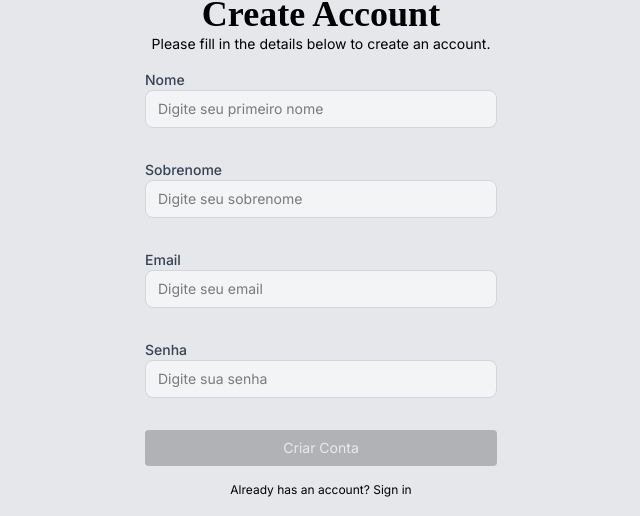
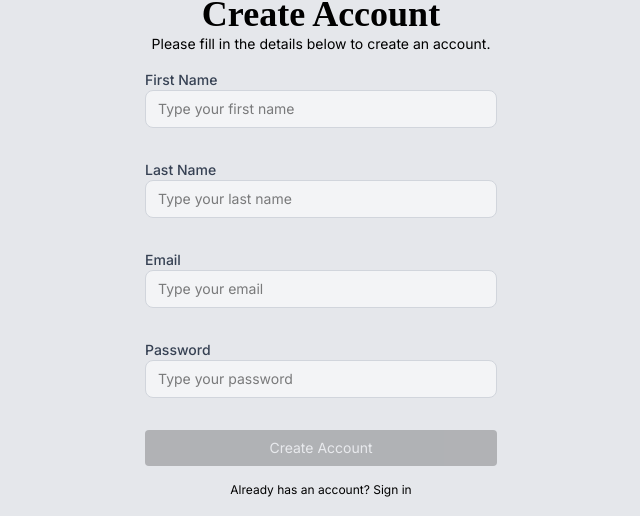
Before and after one commit to Samuel-lab-prog/Blog, a React (Vite) app: page /signup in a window 1280 px wide. Shown: the part 154-670 px from the top of the page, without its empty margins (319-959 px from the left). Built offline with nearby package versions, Linux system fonts and the light colour scheme; a web font is replaced by a local one.

Commit message:
Funcionando o cadastro e login de usuários

```diff
--- a/src/App.tsx
+++ b/src/App.tsx
@@ -14,10 +14,10 @@ import hamburgerIcon from './assets/hamburgerIcon.svg';
 const navbarProps = {
   brandName: 'The blog',
   links: [
-    { label: 'Início', to: '/' },
-    { label: 'Sobre mim', to: '/about' },
+    { label: 'Home', to: '/' },
+    { label: 'About Me', to: '/about' },
     { label: 'Posts', to: '/posts' },
-    { label: 'Contate-me', to: '/contact' },
+    { label: 'Contact Me', to: '/contact' },
     { label: 'Login', to: '/signin' },
   ],
   dropdownIconSrc: hamburgerIcon,
--- a/src/components/Navbar.tsx
+++ b/src/components/Navbar.tsx
@@ -96,7 +96,7 @@ export default function Navbar({
             <img
               src={dropdownIconSrc}
               alt="Dropdown"
-              className={`h-full transition-all duration-200 ${isDropdownOpen ? 'rotate-90' : ''}`}
+              className={`h-8 transition-all duration-200 opacity-75 ${isDropdownOpen ? 'rotate-90' : ''}`}
             />
           </button>
         )}
--- a/src/components/SigninForm.tsx
+++ b/src/components/SigninForm.tsx
@@ -1,30 +1,54 @@
 import { useForm } from 'react-hook-form';
 import { z } from 'zod';
 import { zodResolver } from '@hookform/resolvers/zod';
+import { useNavigate } from 'react-router-dom';
 import Input from './Input';
 import Button from './Button';
 
 const schema = z.object({
   email: z
     .string()
-    .regex(/^[^\s@]+@[^\s@]+\.[^\s@]+$/, 'Email inválido'),
+    .regex(/^[^\s@]+@[^\s@]+\.[^\s@]+$/, 'Invalid email'),
   password: z
     .string()
-    .min(6, 'A senha deve ter no mínimo 6 caracteres'),
+    .min(6, 'Password must be at least 6 characters'),
 });
 
 export default function SigninForm() {
+  const navigate = useNavigate();
   const {
     register,
     handleSubmit,
+    setError,
     formState: { errors, isValid, isSubmitting },
   } = useForm({
     resolver: zodResolver(schema),
     mode: 'onChange',
   });
 
-  function onSubmit(data: z.infer<typeof schema>) {
-    console.log('Dados enviados:', data);
+  async function onSubmit(data: z.infer<typeof schema>) {
+    try {
+      const response = await fetch('http://localhost:5000/users/login', {
+        method: 'POST',
+        headers: {
+          'Content-Type': 'application/json',
+        },
+        body: JSON.stringify(data),
+      });
+      if (!response.ok) {
+        const errorData = await response.json().catch(() => ({}));
+        if (errorData.statusCode === 401 || errorData.statusCode === 404) {
+          setError('email', { type: 'manual', message: 'Email or password is invalid' });
+          setError('password', { type: 'manual', message: 'Email or password is invalid' });
+        }
+      } else {
+        const responseData = await response.json().catch(() => ({}));
+        localStorage.setItem('user', JSON.stringify(responseData));
+        navigate('/');
+      }
+    } catch (error) {
+      console.error('Error during request:', error);
+    }
   }
 
   return (
@@ -35,15 +59,15 @@ export default function SigninForm() {
       <Input
         label="Email"
         type="email"
-        placeholder="Digite seu email"
+        placeholder="Type your email"
         error={errors.email}
         {...register('email')}
       />
 
       <Input
-        label="Senha"
+        label="Password"
         type="password"
-        placeholder="Digite sua senha"
+        placeholder="Type your password"
         error={errors.password}
         {...register('password')}
       />
@@ -53,7 +77,7 @@ export default function SigninForm() {
         className="w-full"
         variant={isValid ? 'primary' : 'disabled'}
       >
-        {isSubmitting ? 'Enviando...' : 'Criar Conta'}
+        {isSubmitting ? 'Sending...' : 'Sign In'}
       </Button>
     </form>
   );
--- a/src/components/SignupForm.tsx
+++ b/src/components/SignupForm.tsx
@@ -1,38 +1,61 @@
 import { useForm } from 'react-hook-form';
 import { z } from 'zod';
 import { zodResolver } from '@hookform/resolvers/zod';
+import { useNavigate } from 'react-router-dom';
 import Input from './Input';
 import Button from './Button';
 
 const schema = z.object({
-  name: z
+  firstName: z
     .string()
-    .min(3, 'O nome deve ter no mínimo 3 caracteres')
-    .max(30, 'O nome deve ter no máximo 30 caracteres'),
-  surname: z
+    .min(3, 'Name must be at least 3 characters long')
+    .max(30, 'Name must be at most 30 characters long'),
+  lastName: z
     .string()
-    .min(3, 'O sobrenome deve ter no mínimo 3 caracteres')
-    .max(30, 'O sobrenome deve ter no máximo 30 caracteres'),
+    .min(3, 'Last name must be at least 3 characters long')
+    .max(30, 'Last name must be at most 30 characters long'),
   email: z
     .string()
-    .regex(/^[^\s@]+@[^\s@]+\.[^\s@]+$/, 'Email inválido'),
+    .regex(/^[^\s@]+@[^\s@]+\.[^\s@]+$/, 'Invalid email'),
   password: z
     .string()
-    .min(6, 'A senha deve ter no mínimo 6 caracteres'),
+    .min(6, 'Password must be at least 6 characters long'),
 });
 
 export default function SigninForm() {
+  const navigate = useNavigate();
   const {
     register,
     handleSubmit,
+    setError,
     formState: { errors, isValid, isSubmitting },
   } = useForm({
     resolver: zodResolver(schema),
     mode: 'onChange',
   });
 
-  function onSubmit(data: z.infer<typeof schema>) {
-    console.log('Dados enviados:', data);
+  async function onSubmit(data: z.infer<typeof schema>) {
+    try {
+      const response = await fetch('http://localhost:5000/users/register', {
+        method: 'POST',
+        headers: {
+          'Content-Type': 'application/json',
+        },
+        body: JSON.stringify(data),
+      });
+      if (!response.ok) {
+        const errorData = await response.json().catch(() => ({}));
+        if (errorData.statusCode === 409) {
+          setError('email', { type: 'manual', message: 'Email already in use' });
+        }
+      } else {
+        const responseData = await response.json().catch(() => ({}));
+        console.log('Registration successful!', responseData);
+        navigate('/signin');
+      }
+    } catch (error) {
+      console.error('Error during request:', error);
+    }
   }
 
   return (
@@ -41,31 +64,31 @@ export default function SigninForm() {
       className="max-w-sm mx-auto flex flex-col p-4 w-4/5"
     >
       <Input
-        label="Nome"
-        placeholder="Digite seu primeiro nome"
-        error={errors.name}
-        {...register('name')}
+        label="First Name"
+        placeholder="Type your first name"
+        error={errors.firstName}
+        {...register('firstName')}
       />
 
       <Input
-        label="Sobrenome"
-        placeholder="Digite seu sobrenome"
-        error={errors.surname}
-        {...register('surname')}
+        label="Last Name"
+        placeholder="Type your last name"
+        error={errors.lastName}
+        {...register('lastName')}
       />
 
       <Input
         label="Email"
         type="email"
-        placeholder="Digite seu email"
+        placeholder="Type your email"
         error={errors.email}
         {...register('email')}
       />
 
       <Input
-        label="Senha"
+        label="Password"
         type="password"
-        placeholder="Digite sua senha"
+        placeholder="Type your password"
         error={errors.password}
         {...register('password')}
       />
@@ -75,7 +98,7 @@ export default function SigninForm() {
         className="w-full"
         variant={isValid ? 'primary' : 'disabled'}
       >
-        {isSubmitting ? 'Enviando...' : 'Criar Conta'}
+        {isSubmitting ? 'Sending...' : 'Create Account'}
       </Button>
     </form>
   );
```
